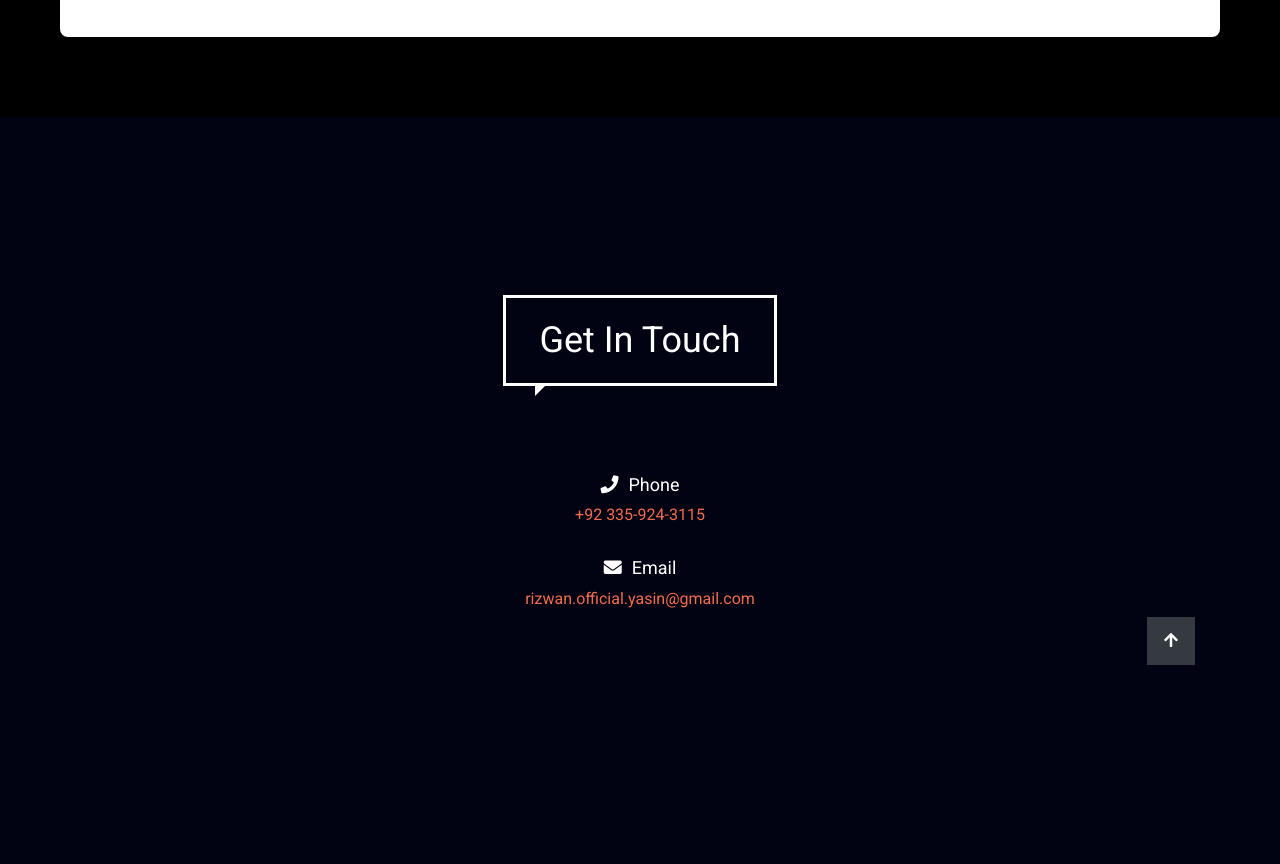
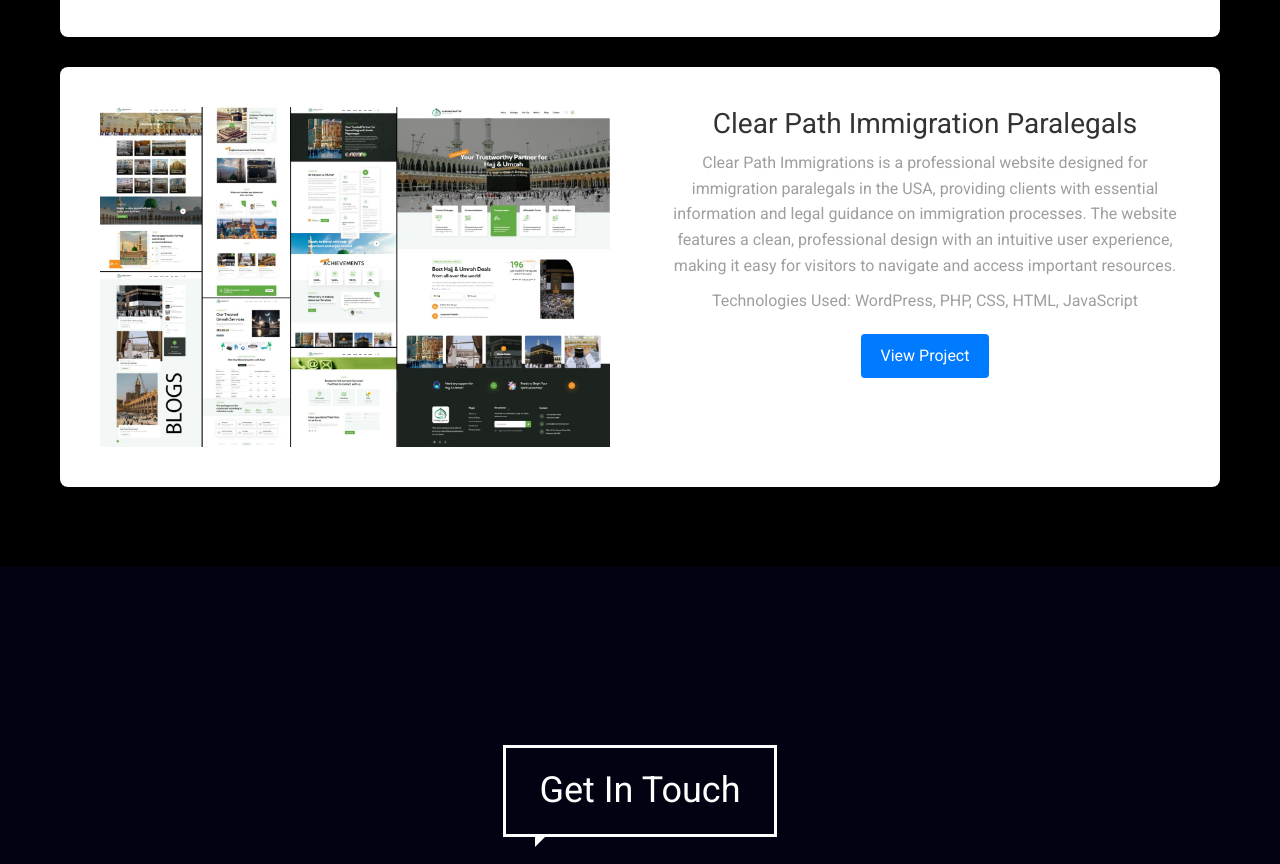
Before and after one commit to chaudharyrizwanyasin/rizwan-portfolio, a plain HTML site: page index.html in a window 1280 px wide. Shown: the part 4627-5491 px from the top of the page. Before the commit the page ends 5305 px from the top, so only its background shows below. Drawn offline with Linux system fonts and the light colour scheme.

Commit message:
Update index.html

```diff
--- a/index.html
+++ b/index.html
@@ -252,7 +252,7 @@
                         <p>Karwan e Muttaf is a platform dedicated to providing information about Hajj and Umrah services. The website includes detailed visa information for different countries, with a user-friendly interface and easy navigation. It is built on WordPress with a focus on content presentation and user experience.</p>
                         <p>Technologies Used: WordPress, PHP, CSS, HTML, JavaScript</p>
                         <a href="https://karwanemuttaf.com" target="_blank">View Project</a>
-                    </div>
+                        </div>
                     </div>
 
                     <!-- Project 3 -->
@@ -265,6 +265,19 @@
                         <a href="https://revtoken.io" target="_blank">View Project</a>
                         </div>
                     </div>
+
+			<!-- Project 4 -->
+                    <div class="project">
+                        <div class="box"><img src="assets\img\karwan e muttaf.jpg" alt="Clear path Immigrations paralegals Portfolio" >
+                        </div>
+                        <div class="box">
+                        <h3>Clear Path Immigration Paralegals</h3>
+                        <p>Clear Path Immigrations is a professional website designed for immigration paralegals in the USA, providing clients with essential information and legal guidance on immigration processes. The website features a clean, professional design with an intuitive user experience, making it easy for visitors to navigate and access important resources.</p>
+			<p>Technologies Used: WordPress, PHP, CSS, HTML, JavaScript</p>
+                        <a href="https://cpipllc.com" target="_blank">View Project</a>
+                    </div>
+                    </div>
+
                 </div>
             </section>
         </main>
```
